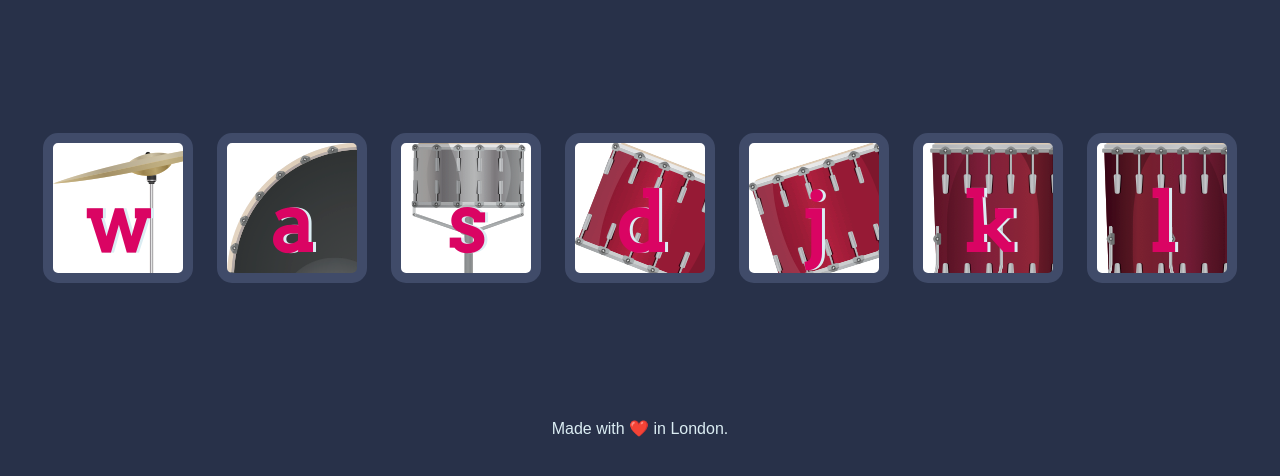
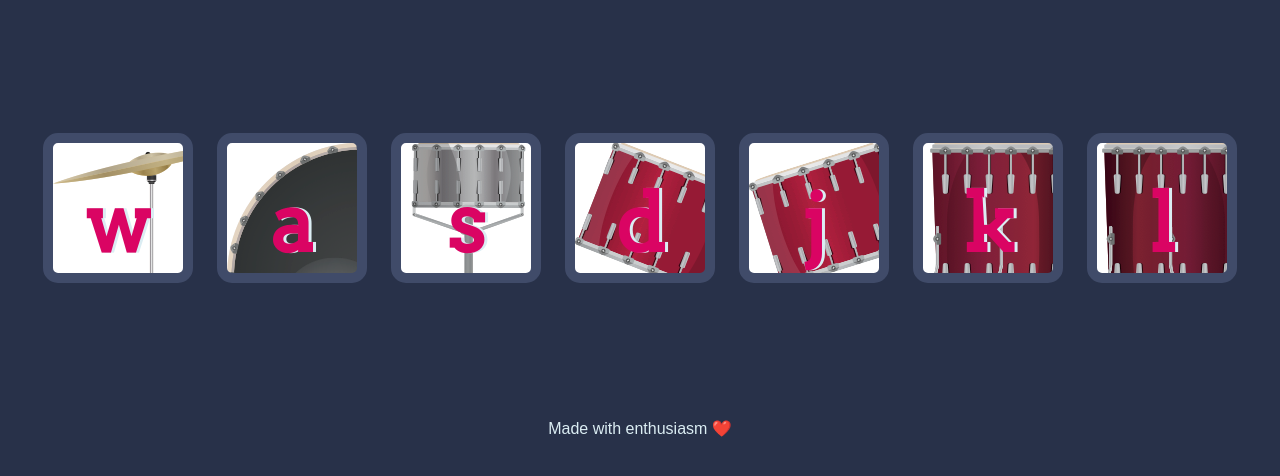
Before and after one commit to bharathraj1614/drum, a plain HTML site: page index.html in a window 1280 px wide. Shown: the part 156-632 px from the top of the page. Drawn offline with Linux system fonts and the light colour scheme.

Commit message:
Update index.html

```diff
--- a/index.html
+++ b/index.html
@@ -23,7 +23,7 @@
 
 
   <footer>
-    Made with ❤️ in London.
+    Made with enthusiasm ❤️
   </footer>
   <script src="index.js" charset="utf-8"></script>
 
```
